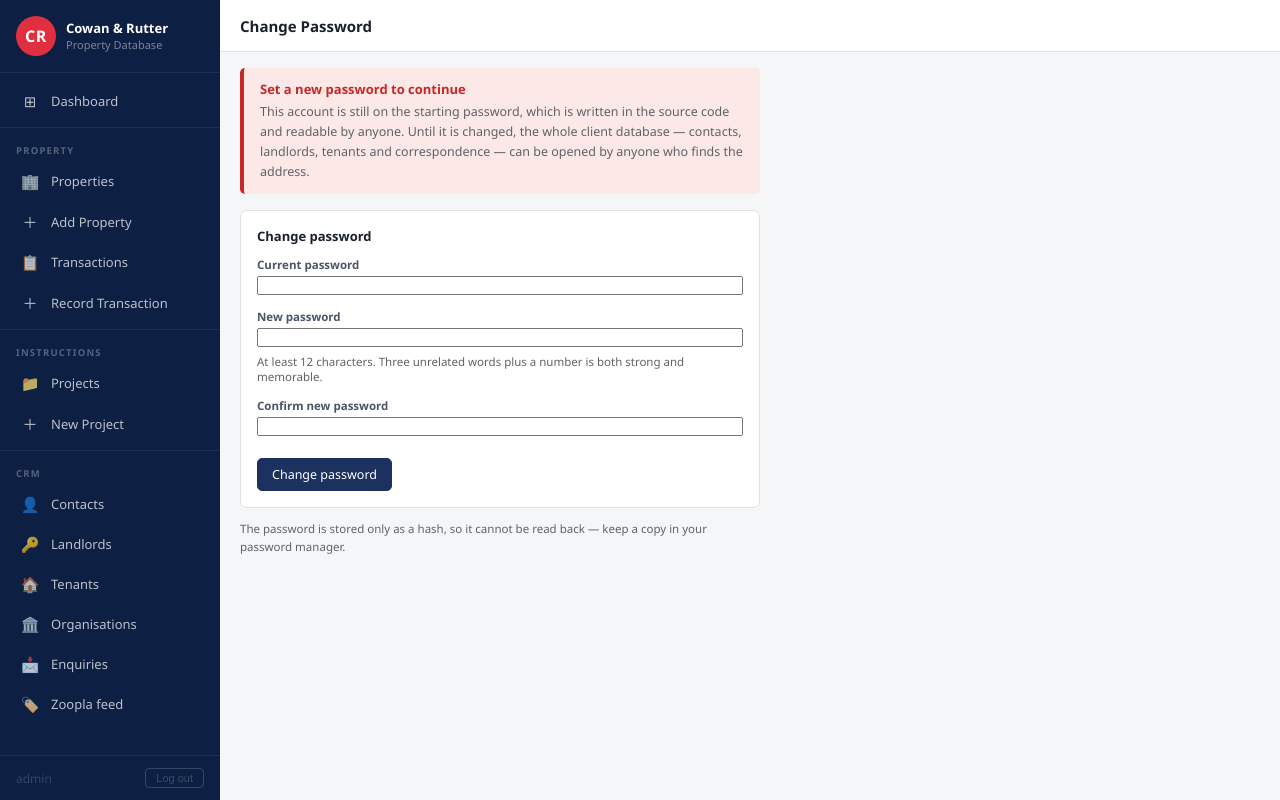
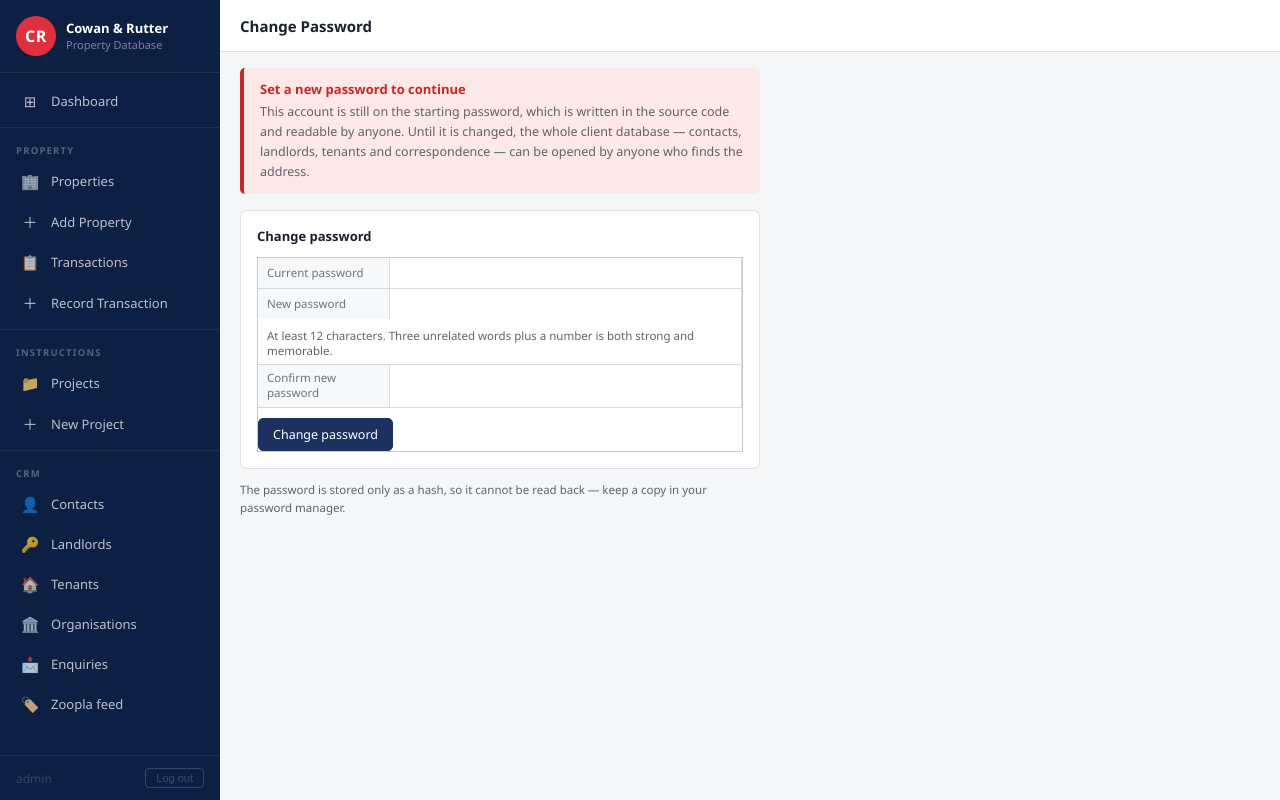
Before and after one commit to Samuelcowan-glitch/cr-property-db, a Flask app: page /account/password in a window 1280 px wide. Run offline with Flask 3, Linux system fonts and the light colour scheme; a user stored in the database is signed in; some libraries are stand-ins or nearby versions.

Commit message:
CRM grid interface: forms and the remaining record pages
Second pass, continuing the structured interface onto the screens the first
one did not reach. The Dashboard is still deliberately untouched.

- Forms are converted through the shared layer rather than template by
  template: .form-grid and .form-group are restyled so every existing and
  future form renders as a label cell and a field cell sharing borders inside
  one continuous panel, instead of separate floating inputs. Controls sit flush
  in their cell with the border removed, so an editable row matches a
  read-only one.
- .form-section turns the headings between form grids into the heading strip of
  the panel below, joined with no gap, matching how the reference puts a
  heading inside its own box.
- Property, organisation and enquiry record pages moved off the rounded card
  pattern onto .box / .box-head, with .detail-table rows rendering as
  label/value cells.

Checked every screen loads: dashboard, contacts, contact record, new and edit
contact, properties, property record, projects, project record, new project,
enquiries, new enquiry, organisations, transactions and new transaction. All
five test suites still pass, and the dashboard template is byte-for-byte
unchanged.

Co-Authored-By: Claude Opus 5 <noreply@anthropic.com>
Claude-Session: https://claude.ai/code/session_01ARcqKhGDe3iqEPsRMjsyQA

```diff
--- a/static/css/crm-grid.css
+++ b/static/css/crm-grid.css
@@ -187,3 +187,101 @@ table.rec-table td.actions { white-space: nowrap; text-align: right; }
 .box-head a:hover { text-decoration: underline; text-underline-offset: 2px; }
 /* A heading strip carrying its own dark background keeps light-on-dark links. */
 .box-head[style*="#0e1f44"] a, .box-head[style*="#e0303f"] a { color: #fff; }
+
+/* ── Forms ─────────────────────────────────────────────────────────────────
+   Existing forms are built from .form-grid > .form-group > label + control.
+   Restyling those here converts every current and future form to the record
+   grid without touching a single template: the group becomes a label cell and
+   a field cell sharing borders with its neighbours, and the grid becomes one
+   continuous bordered panel rather than a set of floating inputs. */
+.form-grid {
+  gap: 0;
+  border: 1px solid var(--cell-edge);
+  background: var(--white);
+}
+.form-grid > .form-group {
+  display: grid;
+  grid-template-columns: 132px minmax(0, 1fr);
+  align-items: stretch;
+  gap: 0;
+  border-right: 1px solid var(--cell-line);
+  border-bottom: 1px solid var(--cell-line);
+  min-height: var(--cell-h);
+}
+.form-grid > .form-group > label {
+  display: flex; align-items: center;
+  margin: 0; padding: 6px 9px;
+  background: var(--cell-label);
+  border-right: 1px solid var(--cell-line);
+  font-size: 11.5px; font-weight: 500; color: var(--grey-600);
+  line-height: 1.3;
+}
+.form-grid > .form-group > input[type=text],
+.form-grid > .form-group > input[type=number],
+.form-grid > .form-group > input[type=date],
+.form-grid > .form-group > input[type=email],
+.form-grid > .form-group > input[type=password],
+.form-grid > .form-group > select,
+.form-grid > .form-group > textarea,
+.form-grid > .form-group > .ss-wrap > .ss-button {
+  border: 0; border-radius: 0;
+  padding: 6px 9px; min-height: var(--cell-h);
+  background: var(--white); width: 100%;
+}
+.form-grid > .form-group > textarea { padding: 7px 9px; }
+.form-grid > .form-group > input:focus,
+.form-grid > .form-group > select:focus,
+.form-grid > .form-group > textarea:focus {
+  outline: 2px solid rgba(224,48,63,.35); outline-offset: -2px; box-shadow: none;
+}
+/* Anything that is not a label or a control — help text, checkbox rows,
+   sub-grids — spans the whole group rather than being squeezed into the
+   value column. */
+.form-grid > .form-group > *:not(label):not(input):not(select):not(textarea):not(.ss-wrap) {
+  grid-column: 1 / -1; padding: 6px 9px;
+}
+.form-grid > .form-group.span-2,
+.form-grid > .form-group.span-3 { border-right: 0; }
+.form-grid > .form-group:last-child { border-bottom: 0; }
+
+/* A heading dropped inside a form grid becomes a full-width section strip. */
+.form-grid > .divider,
+.form-grid > hr.divider {
+  grid-column: 1 / -1; height: 0; margin: 0; border: 0;
+  border-top: 1px solid var(--cell-edge);
+}
+
+.form-actions {
+  display: flex; gap: 6px; align-items: center;
+  margin-top: 10px; padding: 0;
+}
+
+/* A section heading between two form grids reads as the heading of the panel
+   below it: same strip as .box-head, joined to the grid with no gap. */
+.form-section {
+  margin: 12px 0 0;
+  padding: 6px 10px;
+  background: var(--cell-head);
+  border: 1px solid var(--cell-edge);
+  border-bottom: 0;
+  font-size: 12px; font-weight: 700; color: var(--navy);
+  text-transform: none; letter-spacing: 0;
+}
+.form-section + .form-grid { border-top: 0; }
+.form-section span { font-weight: 400; color: var(--grey-600); }
+
+/* Record pages still built from .detail-table read as label/value cells. */
+.box .detail-table { border-collapse: collapse; width: 100%; }
+.box .detail-table td {
+  border-bottom: 1px solid var(--cell-line);
+  border-right: 1px solid var(--cell-line);
+  padding: 6px 9px; font-size: 12.5px;
+}
+.box .detail-table td:last-child { border-right: 0; }
+.box .detail-table tr:last-child td { border-bottom: 0; }
+.box .detail-table td:first-child {
+  width: 150px; background: var(--cell-label);
+  font-size: 11.5px; font-weight: 500; color: var(--grey-600);
+  text-transform: none; letter-spacing: 0;
+}
+.box .box-head .box-title, .box-head .box-title { font-weight: 700; }
--- a/templates/crm/contact_form.html
+++ b/templates/crm/contact_form.html
@@ -86,8 +86,7 @@
       </div>
     </div>
 
-    <hr class="divider">
-    <div style="font-size:11.5px;font-weight:700;text-transform:uppercase;letter-spacing:.5px;color:#5f6368;margin-bottom:12px">
+    <div class="form-section">
       🔍 Applicant Requirements <span style="font-weight:400;text-transform:none;letter-spacing:0;color:#9aa0a6">— used for automatic property matching</span>
     </div>
 
@@ -167,8 +166,7 @@
       </div>
     </div>
 
-    <hr class="divider">
-    <div style="font-size:11.5px;font-weight:700;text-transform:uppercase;letter-spacing:.5px;color:#5f6368;margin-bottom:12px">
+    <div class="form-section">
       📅 Follow-up &amp; Ownership
     </div>
     <div class="form-grid" style="margin-bottom:16px">
--- a/templates/crm/enquiry_form.html
+++ b/templates/crm/enquiry_form.html
@@ -68,7 +68,7 @@
 
       <hr class="divider" style="grid-column:span 2;margin:8px 0">
 
-      <div style="grid-column:span 2;font-size:12px;font-weight:700;text-transform:uppercase;letter-spacing:.5px;color:#5f6368;">Link to Records</div>
+      <div class="form-section">Link to Records</div>
 
       <div class="form-group span-2">
         <label for="property_id">Property</label>
@@ -115,7 +115,7 @@
       </div>
 
       <hr class="divider" style="grid-column:span 2;margin:8px 0">
-      <div style="grid-column:span 2;font-size:12px;font-weight:700;text-transform:uppercase;letter-spacing:.5px;color:#5f6368;">Applicant Requirements</div>
+      <div class="form-section">Applicant Requirements</div>
 
       <div class="form-group">
         <label>Category</label>
--- a/templates/projects/form.html
+++ b/templates/projects/form.html
@@ -209,7 +209,7 @@ function switchPropMode(mode) {
                placeholder="e.g. 5000">
       </div>
 
-      <div style="grid-column:span 2;font-size:11px;font-weight:700;text-transform:uppercase;letter-spacing:.5px;color:#5f6368;padding-top:4px">Client Contact Details</div>
+      <div class="form-section">Client Contact Details</div>
 
       <div class="form-group">
         <label for="client_phone">Client Phone</label>
--- a/templates/transactions/form.html
+++ b/templates/transactions/form.html
@@ -94,7 +94,7 @@
 
     <!-- ══════════════ CAPITAL ══════════════ -->
     <div class="capital-only">
-      <div style="font-size:12px;font-weight:700;text-transform:uppercase;letter-spacing:.5px;color:#5f6368;margin-bottom:12px">Capital Transaction Details</div>
+      <div class="form-section">Capital Transaction Details</div>
       <div class="form-grid" style="margin-bottom:14px">
         <div class="form-group">
           <label>Sale Price (£)</label>
@@ -198,7 +198,7 @@
 
     <!-- ══════════════ LEASEHOLD ══════════════ -->
     <div class="lease-only">
-      <div style="font-size:12px;font-weight:700;text-transform:uppercase;letter-spacing:.5px;color:#5f6368;margin-bottom:14px">Leasehold / Letting Details</div>
+      <div class="form-section">Leasehold / Letting Details</div>
 
       <!-- Row 1: Parties + Source -->
       <div class="form-grid cols-3" style="margin-bottom:14px">
```
Also changed, not shown: templates/crm/enquiry_detail.html (+14 -14 lines), templates/crm/organisation_detail.html (+10 -10 lines), templates/properties/detail.html (+8 -8 lines).
